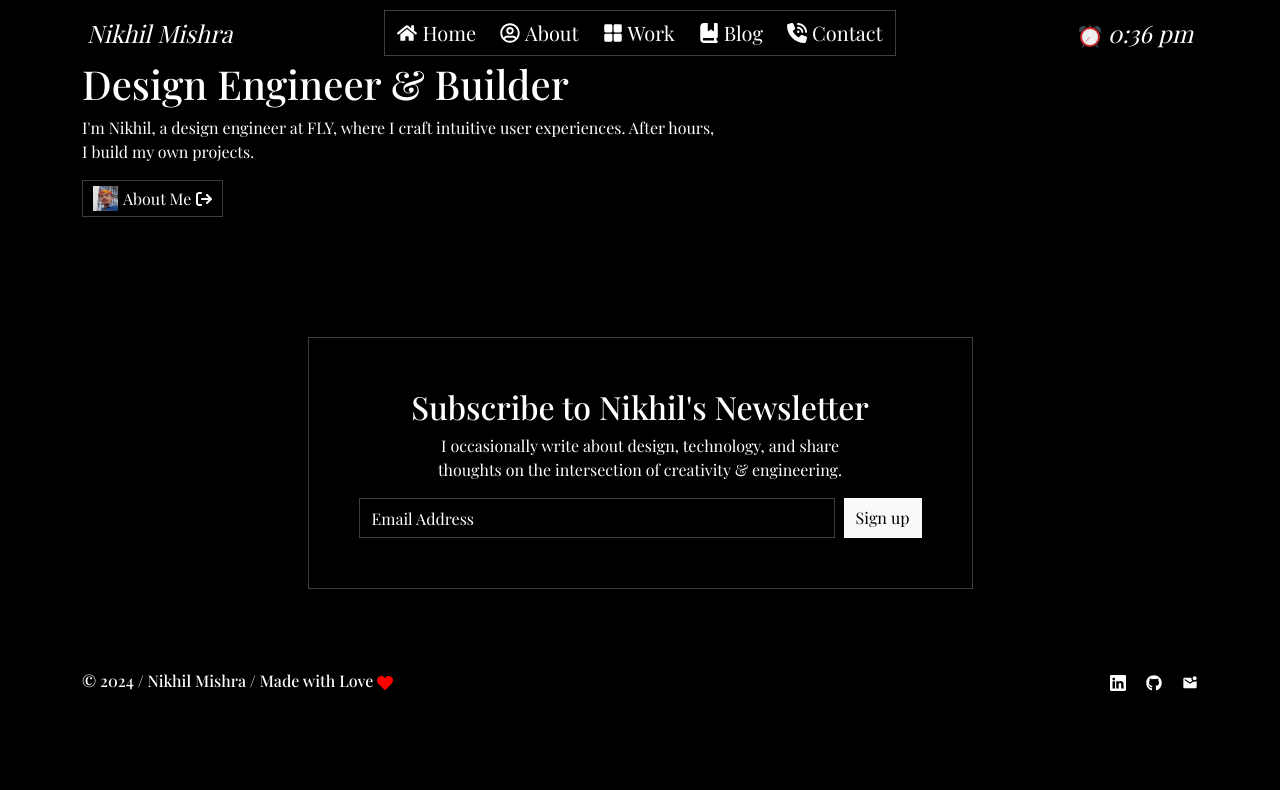
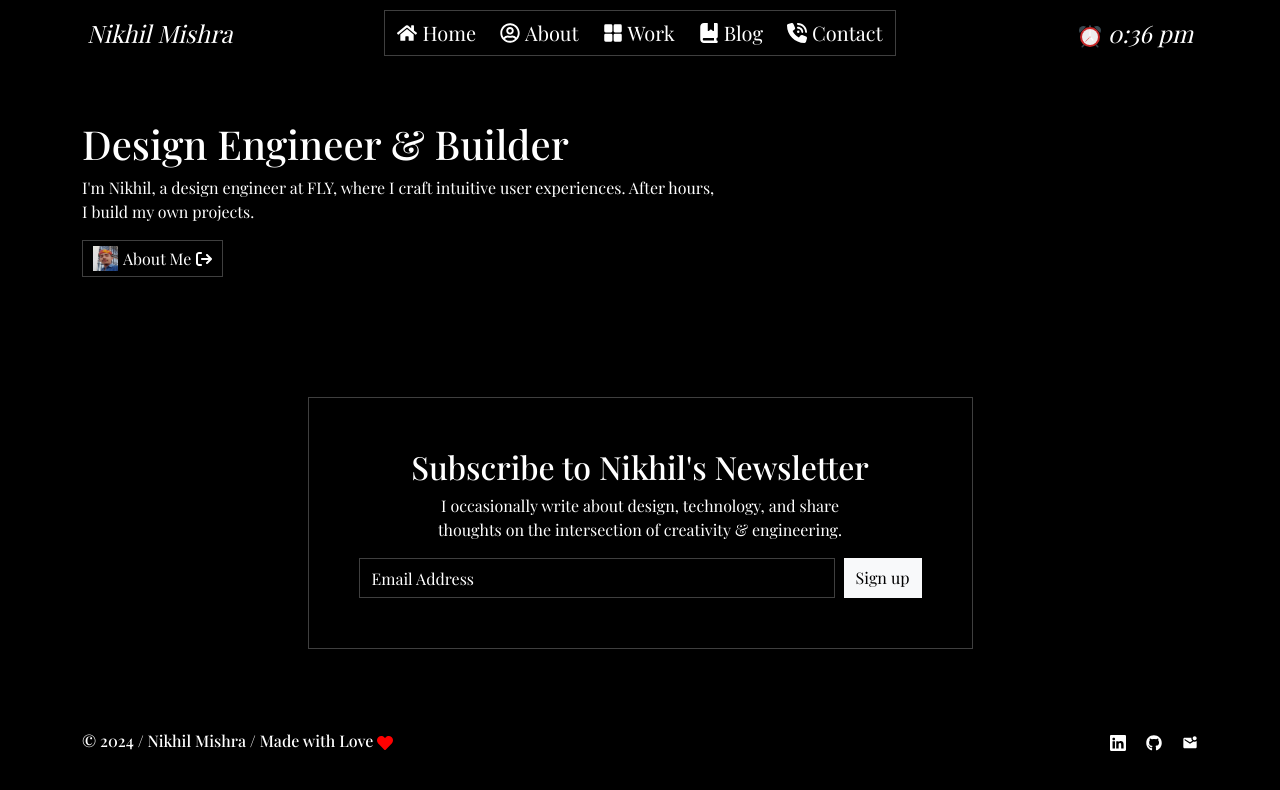
Before and after one commit to nikhil7476/nikhil-mishra-card, a Next.js app: page /home in a window 1280 px wide. Shown: the top 790 px of the page. Built offline with nearby package versions, Linux system fonts and the light colour scheme; a web font is replaced by a local one.

Commit message:
modified:   src/styles/Home.module.css

```diff
--- a/src/styles/Home.module.css
+++ b/src/styles/Home.module.css
@@ -1,3 +1,7 @@
+.banner {
+    padding: 120px 0px 60px 0px;
+}
+
 .abtLnk {
     color: #fff;
     padding: 5px 10px;
```
